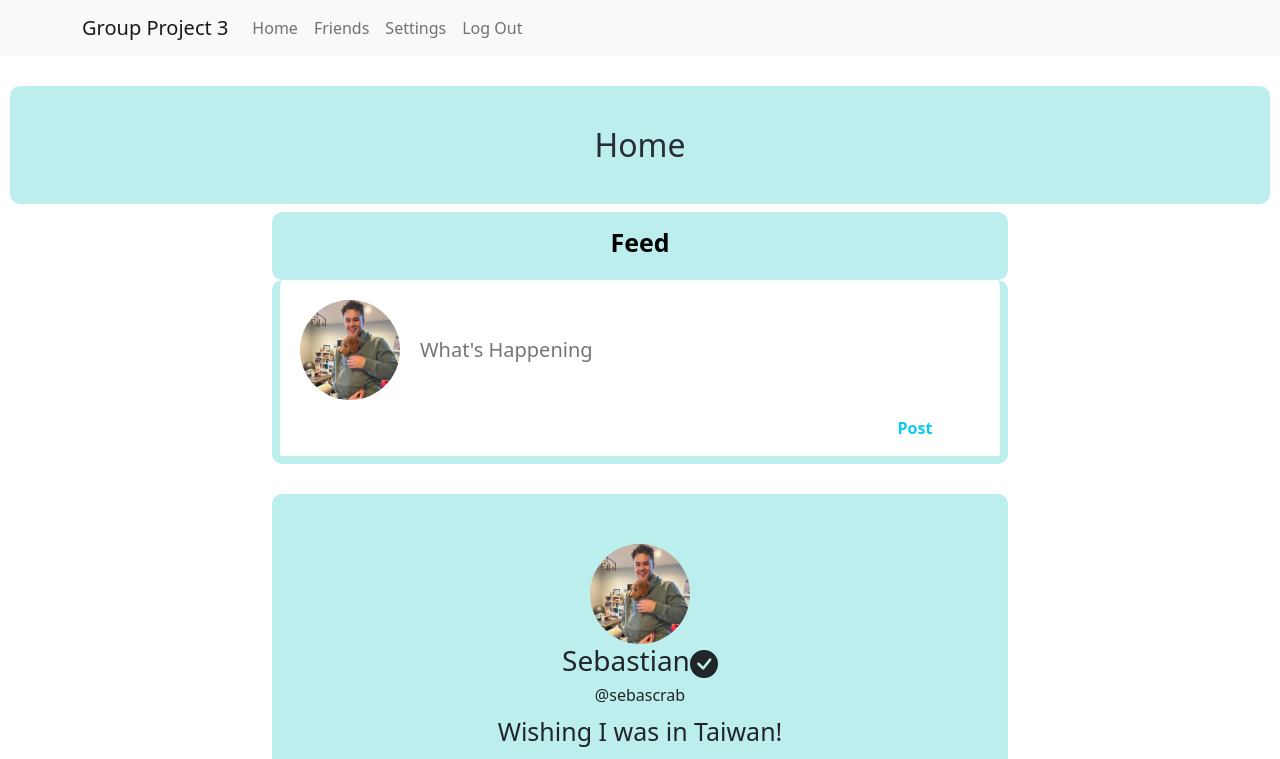
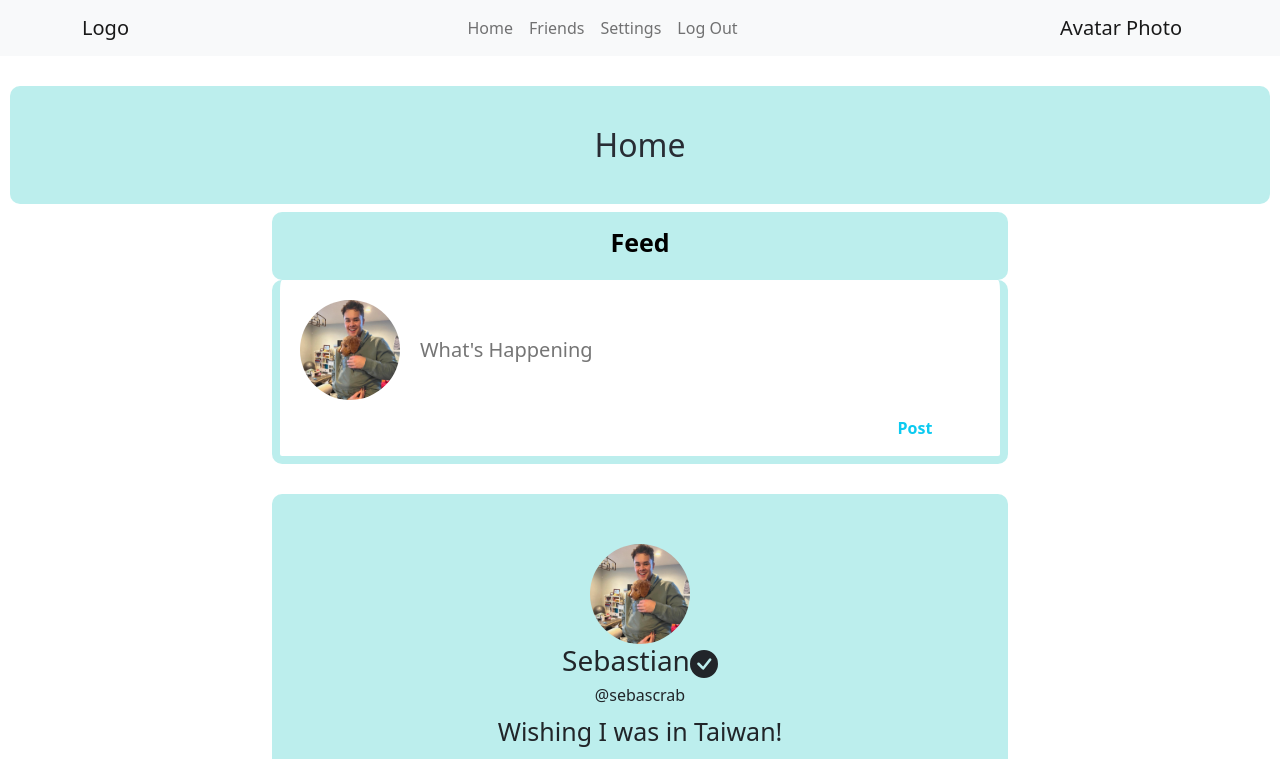
Before and after one commit to TommyAlv/KeepUp, a React (Create React App) app: page / in a window 1280 px wide. Shown: the top 759 px of the page. Built offline with nearby package versions, Linux system fonts and the light colour scheme.

Commit message:
navbar changes

```diff
--- a/src/components/Navbar.js
+++ b/src/components/Navbar.js
@@ -14,17 +14,17 @@ export const Nbar = () => {
   return (
     <Navbar bg="light" expand="lg" className="">
       <Container>
-        <Navbar.Brand href="#home">Group Project 3</Navbar.Brand>
+        <Navbar.Brand href="#home">Logo</Navbar.Brand>
         <Navbar.Toggle aria-controls="basic-navbar-nav" />
         <Navbar.Collapse id="basic-navbar-nav">
-          <Nav className="me-auto">
+          <Nav className="m-auto">
             <Nav.Link href="#">Home</Nav.Link>
             <Nav.Link href="#">Friends</Nav.Link>
             <Nav.Link href="#">Settings</Nav.Link>
             <Nav.Link href="#">Log Out</Nav.Link>
           </Nav>
         </Navbar.Collapse>
-
+      <Navbar.Brand id="avatar">Avatar Photo</Navbar.Brand>
       </Container>
     </Navbar>
   );
```
